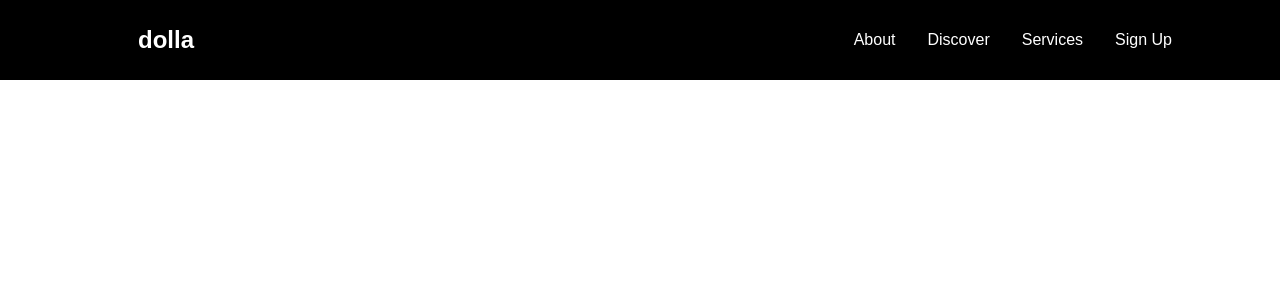
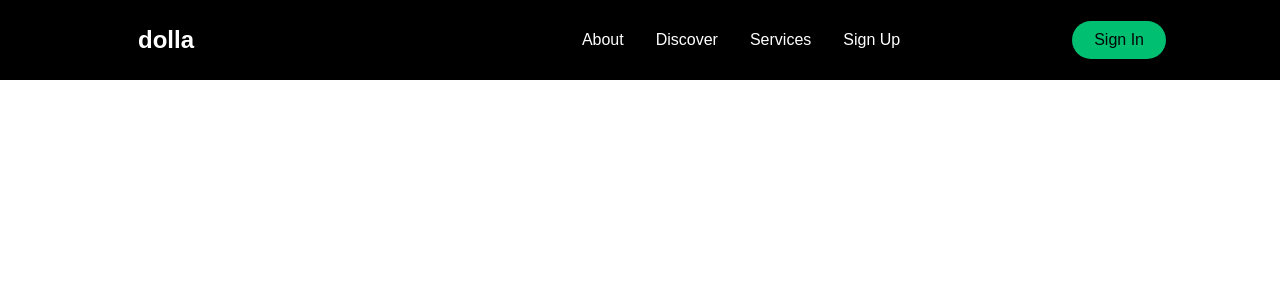
Before and after one commit to DashaDasha88/dolla, a React (Create React App) app: page / in a window 1280 px wide. Shown: the top 300 px of the page. Built offline with nearby package versions, Linux system fonts and the light colour scheme.

Commit message:
add extra nav styles

```diff
--- a/src/components/Navbar/NavbarElements.js
+++ b/src/components/Navbar/NavbarElements.js
@@ -86,3 +86,33 @@
     border-bottom: 3px solid #01bf71;
   }
 `;
+
+export const NavBtn = styled.nav `
+  display: flex;
+  align-items: center;
+
+  @media screen and (max-width: 760px) {
+    display: none;
+  }
+`;
+
+export const NavBtnLink = styled(LinkR) `
+  border-radius: 50px;
+  background: #01bf71;
+  white-space: nowrap;
+  padding: 10px 22px;
+  color: #010606;
+  font-size: 16px;
+  outline: none;
+  border: none;
+  cursor: pointer;
+  transition: all 0.2s ease-in-out;
+  text-decoration: none;
+
+  &:hover {
+    transition: all 0.2s ease-in-out;
+    background: #fff;
+    color: #010606;
+  }
+
+`;
--- a/src/components/Navbar/index.js
+++ b/src/components/Navbar/index.js
@@ -7,7 +7,9 @@
   MobileIcon,
   NavMenu,
   NavItem,
-  NavLinks
+  NavLinks,
+  NavBtn,
+  NavBtnLink
 } from './NavbarElements';
 
 const Navbar = () => {
@@ -38,6 +40,10 @@
 
         </NavMenu>
 
+        <NavBtn>
+          <NavBtnLink to="/signin">Sign In</NavBtnLink>
+        </NavBtn>
+
       </NavbarContainer>
     </Nav>
     </>
```
